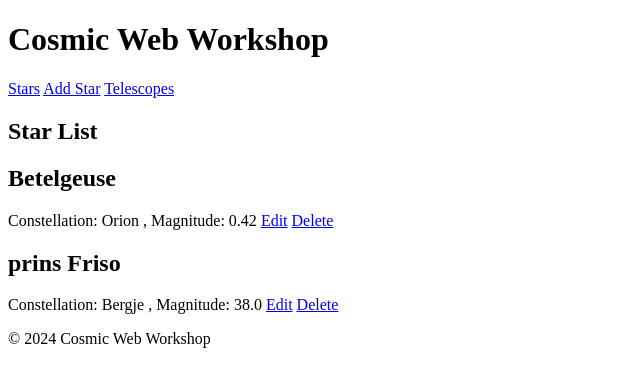
After one commit to ChristianB38/workshop, a Django app: page /star/ in a window 1280 px wide. The commit adds this page. Shown: the top 387 px of the page, without its empty margins (0-640 px from the left). Run offline with Django 4.2, Linux system fonts and the light colour scheme; data comes from the database, SQL or seed files in the repository; both versions use the stored data as it was after the commit.

Commit message:
Workshopsgit

```diff
--- a/cosmicweb_workshop/stars/models.py
+++ b/cosmicweb_workshop/stars/models.py
@@ -5,6 +5,7 @@ class Star(models.Model):
     constellation = models.CharField(max_length=100)
     magnitude = models.FloatField()
     description = models.TextField(blank=True, null=True)
+    discovered_by = models.CharField(max_length=100, blank=True, null=True)
 
     def __str__(self):
         return self.name
--- a/cosmicweb_workshop/stars/static/stars/styles.css
+++ b/cosmicweb_workshop/stars/static/stars/styles.css
@@ -0,0 +1,7 @@
+.header { font-size: 2em;
+background-color: turquoise; }
+
+.paragraphs { font-size: 1em;
+background-color: beige;}
+
+.background {background-color: rgb(50, 168, 155);}
--- /dev/null
+++ b/cosmicweb_workshop/stars/templates/stars/base.html
@@ -0,0 +1,27 @@
+{% load static %}
+<!DOCTYPE html>
+<html lang="en">
+<head>
+    <meta charset="UTF-8">
+    <meta name="viewport" content="width=device-width, initial-scale=1.0">
+    <title>{% block title %}Cosmic Web{% endblock %}</title>
+    <link rel="stylesheet" href="{% static 'stars/styles.css' %}">
+</head>
+<body>
+    <header>
+        <h1>Cosmic Web Workshop</h1>
+        <nav>
+            <a href="{% url 'star_list' %}">Stars</a>
+            <a href="{% url 'add_star' %}">Add Star</a>
+            <a href="{% url 'telescope_list' %}">Telescopes</a>
+        </nav>
+    </header>
+    <main>
+        {% block content %}
+        {% endblock %}
+    </main>
+    <footer>
+        <p>&copy; 2024 Cosmic Web Workshop</p>
+    </footer>
+</body>
+</html>
--- /dev/null
+++ b/cosmicweb_workshop/stars/templates/stars/list_view.html
@@ -0,0 +1,21 @@
+{% extends 'stars/base.html' %}
+{% block title %}{{ title }}{% endblock %}
+
+
+{% block content %}
+    <h2>{{ title }}</h2>
+    <div class="list-view">
+        {% for item in items %}
+        <div class="list-item">
+            <h2>{{ item.name }}</h2>
+            <span>{{ item.details }}</span>
+            {% if item.edit_url %}
+                <a href="{{ item.edit_url }}">Edit</a>
+            {% endif %}
+            {% if item.delete_url %}
+                <a href="{{ item.delete_url }}">Delete</a>
+            {% endif %}
+        </div>
+        {% endfor %}
+    </div>
+{% endblock %}
--- a/cosmicweb_workshop/stars/urls.py
+++ b/cosmicweb_workshop/stars/urls.py
@@ -2,5 +2,10 @@ from django.urls import path
 from . import views
 
 urlpatterns = [
-    path('', views.star_list, name='star_list')
+    path('star/', views.star_list, name='star_list'),
+    path('telescope/', views.telescope_list, name='telescope_list'),
+    path('add_star/', views.add_star, name='add_star'),
+    path('update_star/<int:pk>/', views.update_star, name='update_star'),
+    path('delete_star/<int:pk>/', views.delete_star, name='delete_star')
+
 ]
--- a/cosmicweb_workshop/stars/views.py
+++ b/cosmicweb_workshop/stars/views.py
@@ -1,6 +1,61 @@
-from django.shortcuts import render
-from .models import Star
+from django.shortcuts import render, redirect
+from .models import Star, Telescope
+from .forms import StarForm
+from django.shortcuts import get_object_or_404
+from django.http import HttpResponseRedirect
+from django.urls import reverse
+
 
 def star_list(request):
     stars = Star.objects.all()
-    return render(request, 'stars/star_list.html', {'stars': stars})
+
+    items = [
+        {
+            "name": star.name,
+            "details": f"Constellation: { star.constellation} , Magnitude: { star.magnitude} ",
+            "edit_url": reverse('update_star', args=[star.id]),
+            "delete_url": reverse('delete_star', args=[star.id])
+        }
+        for star in stars
+    ]
+    context = {
+        "title": "Star List",
+        "items": items,
+    }
+    return render(request, 'stars/list_view.html', context)
+
+def telescope_list(request):
+    telescopes = Telescope.objects.all()
+    return render(request, 'stars/telescope_list.html', {'telescopes': telescopes})
+
+
+def add_star(request):
+    if request.method == "POST":
+        form = StarForm(request.POST)
+        if form.is_valid():
+            form.save() # Save the form data to create a new Star
+            return redirect('star_list') # Redirect to the star list page
+    else:
+        form = StarForm()
+    return render(request, 'stars/add_star.html', {'form': form})
+
+def update_star(request, pk):
+    star = get_object_or_404(Star, pk=pk) # Fetch the star by primary key or return a 404 error
+    if request.method == "POST":
+        form = StarForm(request.POST, instance=star)
+        if form.is_valid():
+            form.save() # Save the updated data
+            return redirect('star_list')
+    else:
+        form = StarForm(instance=star) # Pre-fill the form with the star's current data
+    return render(request, 'stars/update_star.html', {'form': form, 'star': star})
+
+def delete_star(request, pk):
+    star = get_object_or_404(Star, pk=pk) # Fetch the star by primary key or return a 404 error
+    if request.method == "POST":
+        # form = StarForm(request.POST, instance=star)
+        star.delete() # Save the updated data
+        return redirect('star_list')
+    # else:
+        # form = StarForm(instance=star) # Pre-fill the form with the star's current data
+    return render(request, 'stars/delete_star.html', { 'star': star}) #,
```
Also changed, not shown: cosmicweb_workshop/stars/forms.py (added, +10 -0 lines), cosmicweb_workshop/stars/templates/stars/add_star.html (added, +11 -0 lines), cosmicweb_workshop/stars/templates/stars/delete_star.html (added, +20 -0 lines), cosmicweb_workshop/stars/templates/stars/star_list.html (+18 -1 lines), cosmicweb_workshop/stars/templates/stars/telescope_list.html (added, +32 -0 lines), cosmicweb_workshop/stars/templates/stars/update_star.html (added, +11 -0 lines), cosmicweb_workshop/db.sqlite3, cosmicweb_workshop/stars/migrations/0001_initial.py, cosmicweb_workshop/stars/migrations/0002_alter_star_discovered_by.py (added).
